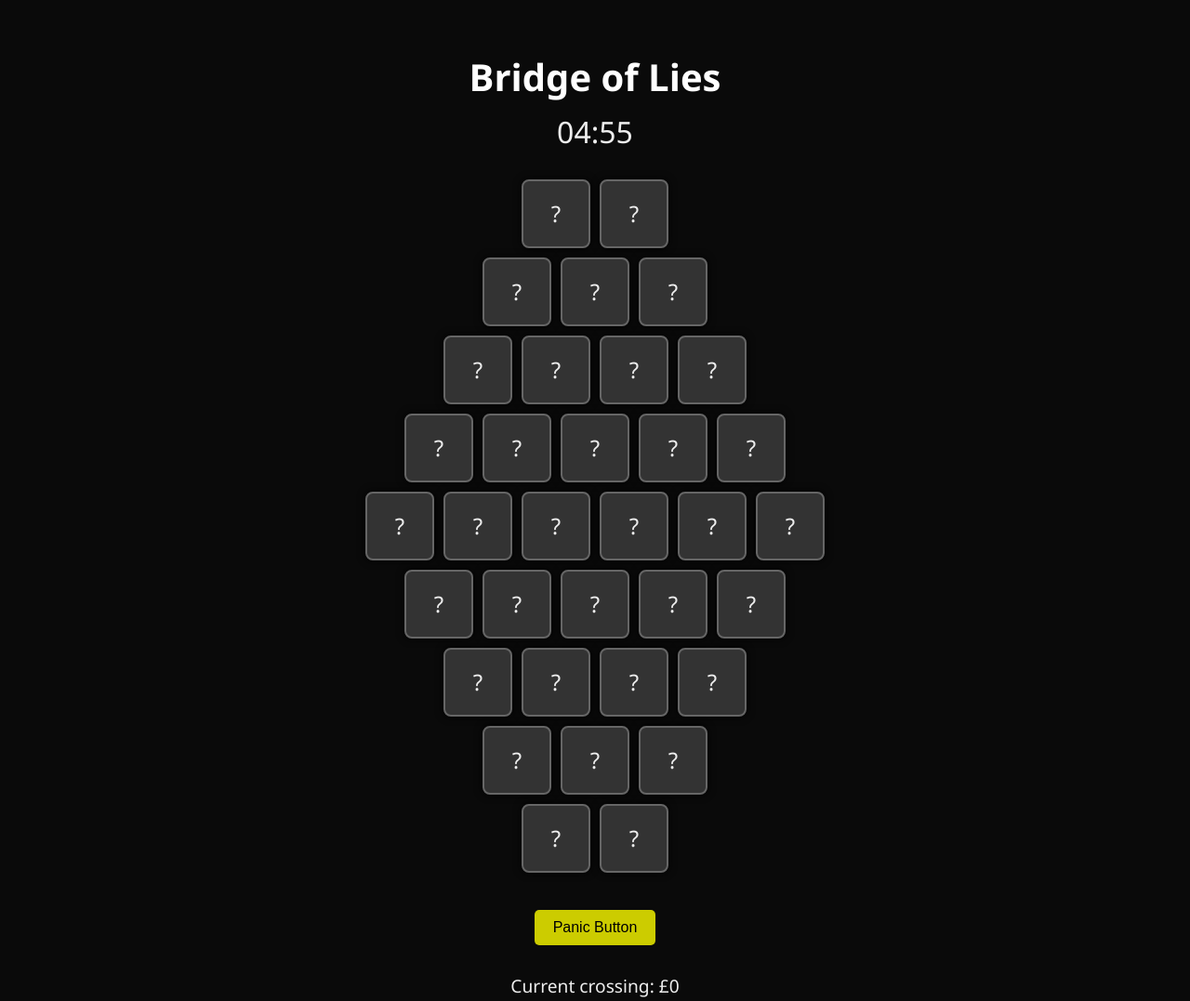
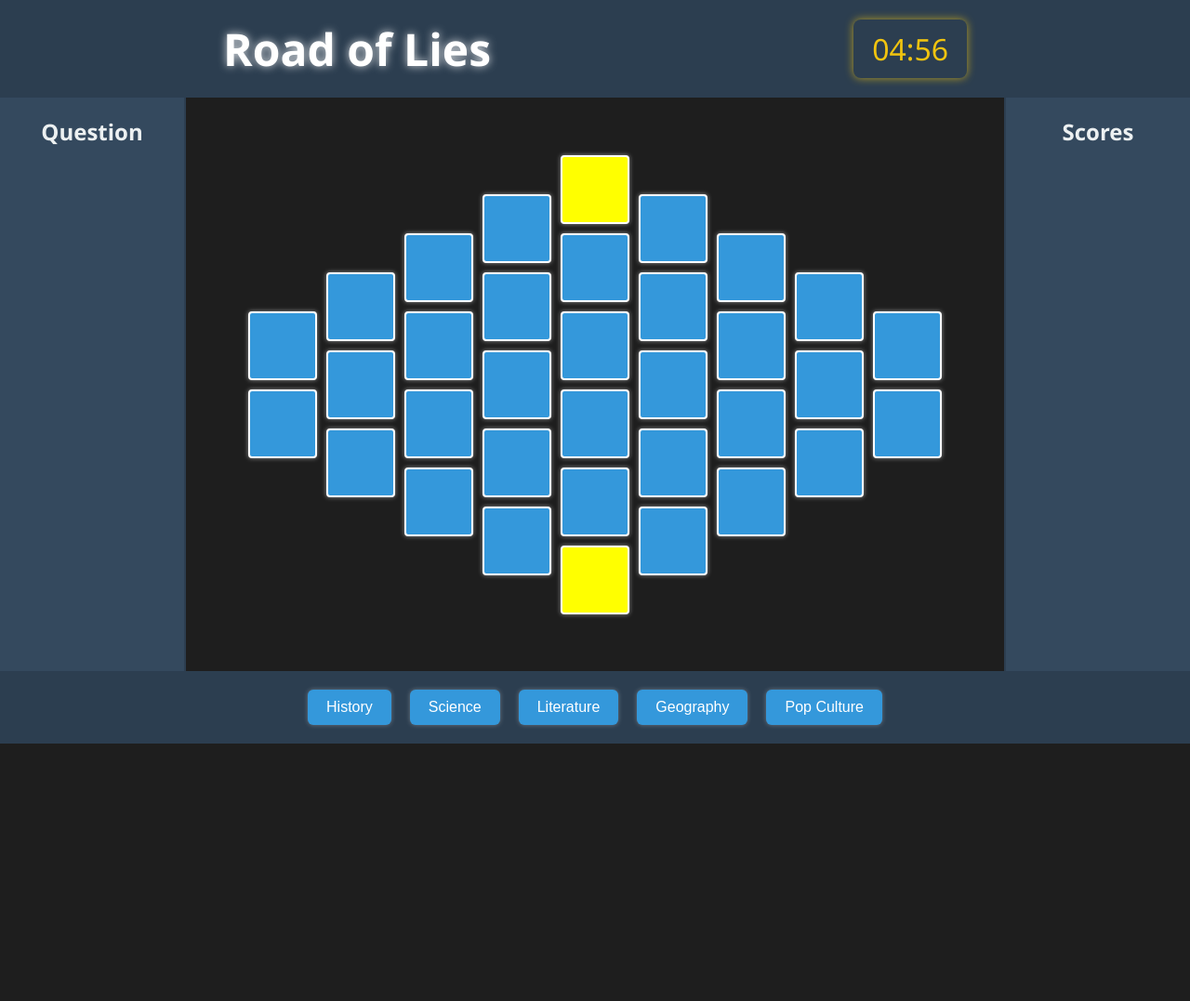
Before and after one commit to NigelPHolland/Road_of_Lies, a plain HTML site: page index.html in a window 1280 px wide. Shown: the top 1077 px of the page at 93% size. After the commit the page ends 800 px from the top, so only its background shows below. Drawn offline with Linux system fonts and the light colour scheme.

Commit message:
Add files via upload

```diff
--- a/index.html
+++ b/index.html
@@ -2,19 +2,43 @@
 <html lang="en">
 <head>
   <meta charset="UTF-8">
-  <title>Bridge of Lies</title>
-  <link rel="stylesheet" href="style.css">
+  <title>Road of Lies</title>
+  <link rel="stylesheet" href="styles.css">
 </head>
 <body>
-  <h1>Bridge of Lies</h1>
-  <div id="timer">05:00</div>
-  <div id="bridge"></div>
-  <button id="panic">Panic Button</button>
-  <div id="message"></div>
-  <div id="scoreboard">
-    <p>Current crossing: £<span id="crossPot">0</span></p>
-    <p>Team bank: £<span id="teamBank">0</span></p>
+  <header>
+	<div class="header-content">
+		<h1 class="page-title">Road of Lies</h1>
+		<div id="timer">05:00</div>
+	</div>
+  </header>
+
+
+  <div class="layout">
+    <aside class="sidebar left">
+      <h2>Question</h2>
+	  <p id="question-text"></p>
+    </aside>
+
+    <main class="content">
+      <div id="diamond-container"></div>
+    </main>
+
+    <aside class="sidebar right">
+      <h2>Scores</h2>
+    </aside>
   </div>
+
+  <footer>
+  <div class="footer-buttons">
+    <button>History</button>
+    <button>Science</button>
+    <button>Literature</button>
+    <button>Geography</button>
+    <button>Pop Culture</button>
+  </div>
+  </footer>
+
   <script src="script.js"></script>
 </body>
 </html>
--- /dev/null
+++ b/questions.json
@@ -0,0 +1,43 @@
+[
+  {
+    "category": "Science",
+    "question": "Science true or false",
+    "statements": [
+      { "text": "1.", "isTrue": true },
+      { "text": "2.", "isTrue": false },
+      { "text": "3s.", "isTrue": true },
+      { "text": "4t.", "isTrue": false },
+      { "text": "5.", "isTrue": true },
+      { "text": "B6.", "isTrue": true },
+      { "text": "7test.", "isTrue": true },
+      { "text": "8test.", "isTrue": true },
+      { "text": "9test.", "isTrue": true },
+      { "text": "10test.", "isTrue": true },
+      { "text": "11test.", "isTrue": true },
+      { "text": "12test.", "isTrue": true },
+      { "text": "13test.", "isTrue": true },
+      { "text": "14test.", "isTrue": true },
+      { "text": "15test.", "isTrue": true },
+      { "text": "16test.", "isTrue": true },
+      { "text": "17test.", "isTrue": true },
+      { "text": "18test.", "isTrue": true },
+      { "text": "19test.", "isTrue": true },
+      { "text": "20test.", "isTrue": true },
+      { "text": "21test.", "isTrue": true },
+      { "text": "22test.", "isTrue": true },
+      { "text": "23test.", "isTrue": true },
+      { "text": "24test.", "isTrue": true },
+      { "text": "25test.", "isTrue": true },
+      { "text": "26test.", "isTrue": true },
+      { "text": "27test.", "isTrue": true },
+      { "text": "28test.", "isTrue": true },
+      { "text": "29test.", "isTrue": true },
+      { "text": "30test.", "isTrue": true },
+      { "text": "31test.", "isTrue": true },
+      { "text": "32test.", "isTrue": true },
+      { "text": "33test.", "isTrue": true },
+      { "text": "34test.", "isTrue": true }
+
+    ]
+  }
+]
--- a/script.js
+++ b/script.js
@@ -1,140 +1,95 @@
-const TOTAL_TILES = 32;
-const truthsCount = 22;
-const maxLies = 3;
-let liesStepped = 0, crossPot = 0, teamBank = 0, panicUsed = false;
 
-const bridge = document.getElementById('bridge');
-const timerEl = document.getElementById('timer');
-const messageEl = document.getElementById('message');
-const crossPotEl = document.getElementById('crossPot');
-const teamBankEl = document.getElementById('teamBank');
-const panicBtn = document.getElementById('panic');
+const container = document.getElementById('diamond-container');
+const columnHeights = [2, 3, 4, 5, 6, 5, 4, 3, 2];
 
-let tiles = [];
-let remaining = 300;
-let timer;
+function buildDiamondGrid() {
+columnHeights.forEach((height, colIndex) => {
+  const column = document.createElement('div');
+  column.className = 'column';
 
-function setupBridge() {
-  bridge.innerHTML = '';
-  tiles = [];
-  liesStepped = 0;
-  crossPot = 0;
-  remaining = 300;
-  clearInterval(timer);
-  startTimer();
+  for (let rowIndex = 0; rowIndex < height; rowIndex++) {
+    const square = document.createElement('div');
+    square.className = 'square';
+    square.id = `Square${colIndex}${rowIndex}`;
 
-  const rowPattern = [2, 3, 4, 5, 6, 5, 4, 3, 2]; // 9 rows, 34 tiles total
-  const totalTiles = rowPattern.reduce((a, b) => a + b, 0);
-  const truths = Math.floor(totalTiles * 0.7); // ~70% truths
+     // Color specific squares yellow
+     if ((colIndex === 4 && rowIndex === 0) || (colIndex === 4 && rowIndex === 5)) {
+      square.style.backgroundColor = 'yellow';
+     }
 
-  // Build and shuffle tile data
-  for (let i = 0; i < totalTiles; i++) {
-    tiles.push({ isTruth: i < truths });
+    column.appendChild(square);
   }
-  tiles.sort(() => Math.random() - 0.5);
 
-  let index = 0;
-  rowPattern.forEach((count, rowIdx) => {
-    const row = document.createElement('div');
-    row.className = 'row diamond';
-    row.style.justifyContent = 'center';
-
-    for (let i = 0; i < count; i++) {
-      const tileData = tiles[index++];
-      const div = document.createElement('div');
-      div.className = 'tile';
-      div.textContent = '?';
-      div.addEventListener('click', () => handleStep(index - 1, div));
-      row.appendChild(div);
-    }
-
-    bridge.appendChild(row);
-  });
-
-  crossPotEl.textContent = crossPot;
-  messageEl.textContent = '';
+  container.appendChild(column);
+});
 }
 
+function startCountdown(duration, display) {
+  let timer = duration;
+  const interval = setInterval(() => {
+    const minutes = String(Math.floor(timer / 60)).padStart(2, '0');
+    const seconds = String(timer % 60).padStart(2, '0');
+    display.textContent = `${minutes}:${seconds}`;
 
-
-function handleStep(idx, div) {
-  if (div.classList.contains('revealed')) return;
-  div.classList.add('revealed');
-
-  const t = tiles[idx];
-  if (t.isTruth) {
-    div.classList.add('truth');
-    crossPot += 100;
-    playSound('correct');
-  } else {
-    div.classList.add('lie');
-    liesStepped++;
-    crossPot = Math.floor(crossPot / 2);
-    playSound('wrong');
-  }
-
-  div.textContent = t.isTruth ? '✔' : '✖';
-  crossPotEl.textContent = crossPot;
-
-  if (liesStepped >= maxLies) {
-    messageEl.textContent = 'Stepped on 3 lies — eliminated!';
-    playSound('lose');
-    endCross(false);
-  }
-
-  if (checkCompleted()) {
-    messageEl.textContent = 'Crossed safely!';
-    playSound('win');
-    endCross(true);
-  }
-}
-
-function checkCompleted() {
-  const revealed = document.querySelectorAll('.tile.revealed').length;
-  return revealed >= 8;
-}
-
-function endCross(success) {
-  clearInterval(timer);
-  document.querySelectorAll('.tile').forEach(div => div.style.pointerEvents = 'none');
-  if (success) {
-    teamBank += crossPot;
-  }
-  teamBankEl.textContent = teamBank;
-}
-
-panicBtn.addEventListener('click', () => {
-  if (!panicUsed) {
-    panicUsed = true;
-    messageEl.textContent = 'Panic used — finalist guaranteed!';
-    endCross(false);
-  }
-});
-
-function startTimer() {
-  timer = setInterval(() => {
-    remaining--;
-    const m = String(Math.floor(remaining / 60)).padStart(2, '0');
-    const s = String(remaining % 60).padStart(2, '0');
-    timerEl.textContent = `${m}:${s}`;
-    if (remaining <= 0) {
-      clearInterval(timer);
-      messageEl.textContent = 'Time up!';
-      playSound('lose');
-      endCross(false);
+    if (--timer < 0) {
+      clearInterval(interval);
+      display.textContent = "Time's up!";
     }
   }, 1000);
 }
 
-function playSound(type) {
-  const sounds = {
-    correct: 'sounds/correct.mp3',
-    wrong: 'sounds/wrong.mp3',
-    win: 'sounds/win.mp3',
-    lose: 'sounds/lose.mp3',
-  };
-  const audio = new Audio(sounds[type]);
-  audio.play();
+let questionData = [];
+
+async function loadQuestions() {
+  console.log("Loading questions from JSON...");
+  const response = await fetch('questions.json');
+  questionData = await response.json();
+
+  // Example: use the first category
+  const scienceSet = questionData.find(q => q.category === "Science");
+  assignStatementsToSquares(scienceSet.statements);
 }
 
-setupBridge();
+function assignStatementsToSquares(statements) {
+  const allSquares = document.querySelectorAll('.square');
+
+  /*if (statements.length !== allSquares.length) {
+    console.warn("Mismatch: Number of statements doesn't match number of squares.");
+    return;
+  }
+*/
+  allSquares.forEach((square, index) => {
+    const statement = statements[index];
+
+
+    if (!statement) return; // Skip if no statement available
+
+    // Store the statement text in a data attribute
+    square.dataset.statement = statement.text;
+
+    // Add click event to display the statement
+    square.addEventListener('click', () => {
+      square.textContent = statement.text;
+      square.style.fontSize = '0.8em'; // Optional: shrink text to fit
+      //square.style.backgroundColor = 'green'; // Change color on click
+      square.style.whiteSpace = 'normal'; // Allow wrapping
+    });
+  });
+}
+
+const categoryButtons = document.querySelectorAll('.footer-buttons button');
+
+categoryButtons.forEach(button => {
+  button.addEventListener('click', () => {
+    categoryButtons.forEach(btn => btn.classList.remove('selected'));
+    button.classList.add('selected');
+  });
+});
+
+window.onload = () => {
+  const display = document.getElementById('timer');
+  buildDiamondGrid();
+  startCountdown(5 * 60, display);
+  loadQuestions();
+
+};
--- /dev/null
+++ b/styles.css
@@ -0,0 +1,150 @@
+/* Layout basics */
+body {
+  margin: 0;
+  background-color: #1e1e1e;
+  font-family: 'Segoe UI', Tahoma, Geneva, Verdana, sans-serif;
+  color: white;
+  display: flex;
+  flex-direction: column;
+  min-height: 100vh;
+}
+
+header {
+  background-color: #2c3e50;
+  padding: 20px;
+  text-align: center;
+}
+.header-content {
+  display: flex;
+  justify-content: space-between;
+  align-items: center;
+  max-width: 800px;
+  margin: 0 auto;
+}
+
+#timer {
+  font-size: 2em;
+  color: #f1c40f;
+  background-color: #2c3e50;
+  padding: 10px 20px;
+  border-radius: 8px;
+  box-shadow: 0 0 10px rgba(241, 196, 15, 0.7);
+}
+
+
+.page-title {
+  font-size: 3em;
+  margin: 0;
+  text-shadow: 0 0 10px rgba(255, 255, 255, 0.8);
+}
+
+/* Holy Grail layout */
+.layout {
+  display: grid;
+  grid-template-columns: 200px 1fr 200px;
+  flex: 1;
+  height: 100%;
+}
+
+.sidebar {
+  background-color: #34495e;
+  padding: 20px;
+  display: flex;
+  align-items: flex-start;
+  justify-content: center;
+}
+
+.sidebar h2 {
+  margin: 0;
+  font-size: 1.5em;
+  color: #ecf0f1;
+}
+
+.left {
+  border-right: 2px solid #2c3e50;
+}
+
+.right {
+  border-left: 2px solid #2c3e50;
+}
+
+.content {
+  display: flex;
+  justify-content: center;
+  align-items: center;
+  padding: 40px 20px;
+}
+
+/* Diamond grid */
+#diamond-container {
+  display: flex;
+  gap: 10px;
+}
+
+.column {
+  display: flex;
+  flex-direction: column;
+  justify-content: center;
+  gap: 10px;
+}
+
+.square {
+  width: 70px;
+  height: 70px;
+  background-color: #3498db;
+  border-radius: 4px;
+  border: 2px solid white;
+  box-shadow: 0 0 5px rgba(255, 255, 255, 0.5);
+  transition: transform 0.2s ease, box-shadow 0.2s ease;
+  font-size: 1.2em;
+  color: white;
+  text-align: center;
+  overflow-wrap: break-word;
+}
+
+.square:hover {
+  transform: scale(2);
+  z-index: 1;
+  box-shadow: 0 0 15px rgba(255, 255, 255, 0.9);
+}
+
+footer {
+  background-color: #2c3e50;
+  padding: 20px;
+  text-align: center;
+}
+
+.footer-buttons {
+  display: flex;
+  justify-content: center;
+  gap: 20px;
+}
+
+.footer-buttons button {
+  padding: 10px 20px;
+  font-size: 1em;
+  border: none;
+  border-radius: 6px;
+  background-color: #3498db;
+  color: white;
+  cursor: pointer;
+  box-shadow: 0 0 5px rgba(255, 255, 255, 0.3);
+  transition: background-color 0.2s ease, transform 0.2s ease;
+}
+
+.footer-buttons button:hover {
+  background-color: #2980b9;
+  transform: scale(1.1);
+}
+.footer-buttons button.selected {
+  background-color: #f39c12;
+  box-shadow: 0 0 10px rgba(243, 156, 18, 0.8);
+  transform: scale(1.1);
+}
+/*
+#question-text {
+  margin-top: 20px;
+  font-size: 1.2em;
+  color: #ecf0f1;
+}
+*/
```
